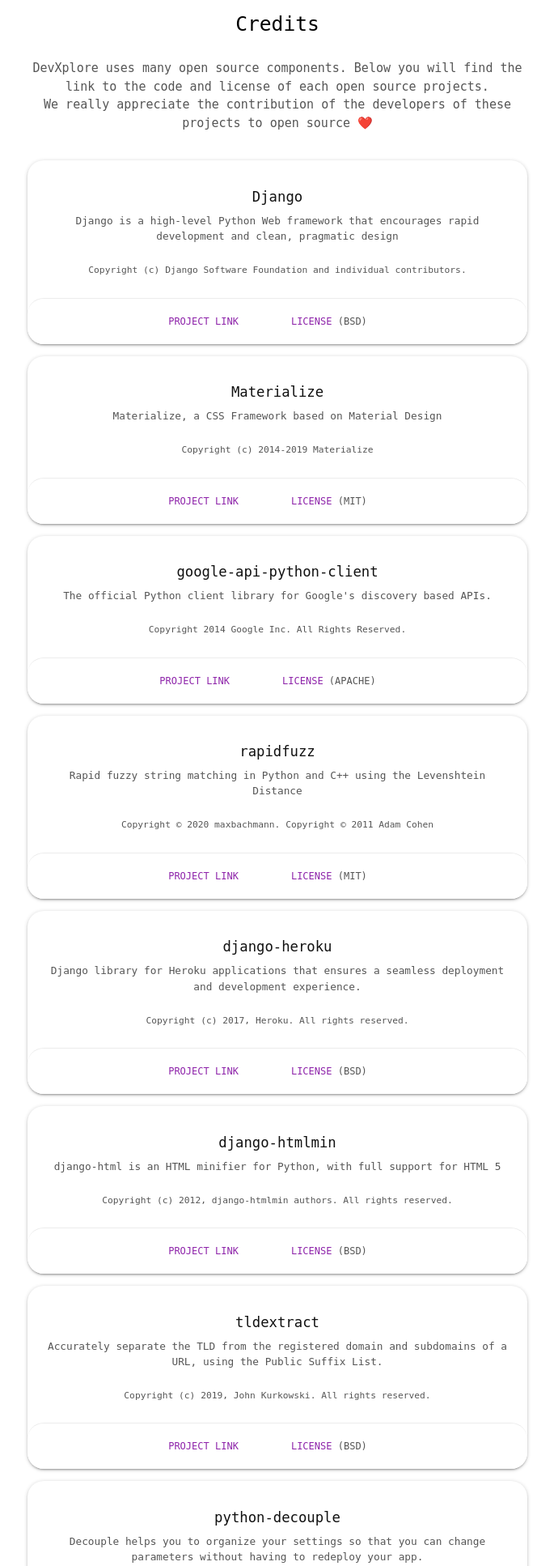
After one commit to suvnshr/developer-search, a Django app: page /credits in a window 1280 px wide. The commit adds this page. Shown: the top 1934 px of the page at 81% size, without its empty margins (297-982 px from the left). Run offline with Django 3.2, Linux system fonts and the light colour scheme.

Commit message:
Added credits page

```diff
--- a/search/templates/search/base.html
+++ b/search/templates/search/base.html
@@ -59,11 +59,15 @@
     </main>
 
   {% comment %} Footer {% endcomment %}
-    <footer class="page-footer background z-depth-1">
+    <footer class="page-footer z-depth-1">
           <div class="container">
             <div class="row">
               <div class="col l6 s12">
-                <h5 class="white-text"> <span class="purple-text text-lighten-3">Dev</span>Xplore</h5>
+                <h5>
+                  <a href="/">
+                    <span class="purple-text text-lighten-3">Dev</span><span class="white-text">Xplore</span>
+                  </a>
+                </h5>
                 <p class="grey-text text-lighten-4">The search engine for developers by a developer. </p>
               </div>
 
@@ -72,13 +76,17 @@
                 <ul>
                   <li><a class="grey-text text-lighten-3" href="https://www.github.com/suvansh-rana/developer-search">About the project</a></li>
                   <li><a class="grey-text text-lighten-3" href="https://www.github.com/suvansh-rana">About me</a></li>
+                  <li><a class="grey-text text-lighten-3" href="{% url 'search:credits' %}">Credits</a></li>
                 </ul>
               </div>
             </div>
           </div>
           <div class="footer-copyright">
             <div class="container">
-              DevXplore © 2020
+
+              <div class="left">
+                Copyright © 2020, Suvansh Rana
+              </div>
 
               <div class="right">
                 <a
@@ -96,7 +104,7 @@
         {% comment %} Materialize Js {% endcomment %}
         <script src="https://cdnjs.cloudflare.com/ajax/libs/materialize/1.0.0/js/materialize.min.js"></script>
         <script type="text/javascript">const overide_preferred_color_scheme={{theme_session_set|safe}},LIGHT_THEME_URL="{{light_theme_url|safe}}",DARK_THEME_URL="{{dark_theme_url|safe}}";</script>
-        <script src="{% static 'index.js' %}"></script>
+        <script src="{% static 'index.min.js' %}"></script>
     {% endblock js %}
 
   </body>
--- /dev/null
+++ b/search/templates/search/credits.html
@@ -0,0 +1,63 @@
+{% extends 'search/base.html' %}
+
+
+
+{% block body %}
+
+<div class="row">
+    <div class="col s12 m6 offset-m2 l6 offset-l3">
+
+        <h5 class='center-align'>Credits</h5>
+        <div class="row"></div>
+        <p class='center-align snippet-color'>
+            DevXplore uses many open source components. Below you will find the link to the code and license of each open source projects.
+            <br>
+            We really appreciate the contribution of the developers of these projects to open source ❤️
+        </p>
+        <div class="row"></div>
+
+        <div>
+            {% for project_name, project_details in projects.items %}
+                    <div class="card credits-card center-align" id="{{project_name}}">
+                        <div class="card-content snippet">
+
+                            <h6 class="credits-title"> {{project_name}} </h6>
+
+                            <p class="search-snippet">
+                                {{project_details.description}}
+
+                                <div class="row"></div>
+
+                                <div>
+                                    <small> {{project_details.copyright}} </small>
+                                </div>
+                            </p>
+
+                        </div>
+
+                        <div class="card-action credits-action">
+                            <a target="_blank" rel="noopener" class="btn-flat credits-button credits-action-link"   href="{{project_details.project_link}}">Project Link</a>
+                            <a target="_blank" rel="noopener" class="btn-flat credits-button credits-action-link" href="{{project_details.license_link}}">
+                                License
+                                <span class="snippet-color">  ({{project_details.license_type}})  </span>
+                            </a>
+                        </div>
+                  </div>
+            {% endfor %}
+
+            <div class="row"></div>
+
+            <div class="center-align">
+                <a class="btn-small theme-button" href="/"> Go back to search </a>
+            </div>
+
+
+        </div>
+
+    </div>
+</div>
+
+
+
+
+{% endblock body %}
--- a/search/urls.py
+++ b/search/urls.py
@@ -1,6 +1,9 @@
 from django.urls import path
 from . import views
 
+app_name = 'search'
+
 urlpatterns = [
-    path("", views.index, name="search_api"),
+    path("", views.index, name="search"),
+    path("credits", views.credits, name="credits"),
 ]
--- a/search/views.py
+++ b/search/views.py
@@ -1,37 +1,112 @@
 from django.http import HttpResponse
 from django.shortcuts import render
-from .helpers import get_current_theme, get_requested_theme, set_new_theme, get_theme_url
-from .helpers import perform_search
+from .helpers import perform_search, manage_theme
 from urllib.parse import urlencode
 
 # Create your views here.
 
 
 def index(request):
+    """ The page where users can search"""
 
     url_params = {}
     query = request.GET.get("q", "")
 
-    current_theme = get_current_theme(request)
-    requested_theme = get_requested_theme(request)
-
-    if requested_theme and requested_theme != current_theme:
-        set_new_theme(request, requested_theme)
-        current_theme = requested_theme
-
     results, limit_reached = perform_search(query)
 
-    light_theme_url = get_theme_url(request, query, "light")
-    dark_theme_url = get_theme_url(request, query, "dark")
 
     return render(request, "search/index.html", {
         "query": query,
         "results": results,
         "limit_reached": limit_reached,
-        "theme": current_theme,
-        "light_theme_url": light_theme_url,
-        "dark_theme_url": dark_theme_url,
+        **manage_theme(request, query)
+    })
 
-        # This varible beacuse even if the user changes its system dark theme settings, user's previous preference for the theme of the site will be given priority
-        "theme_session_set": "true" if request.session.get("theme", None) else "false"
+
+def credits(request):
+    """ Credits to all the open source projects used in DevXplore """
+
+    projects = {
+        'Django': {
+            'description': 'Django is a high-level Python Web framework that encourages rapid development and clean, pragmatic design',
+            'project_link': 'https://github.com/django/django',
+            'license_type': 'BSD',
+            'license_link': 'https://github.com/django/django/blob/master/LICENSE.python',
+            'copyright': 'Copyright (c) Django Software Foundation and individual contributors.',
+        },
+        'Materialize': {
+            'description': 'Materialize, a CSS Framework based on Material Design',
+            'project_link': 'https://github.com/Dogfalo/materialize',
+            'license_type': 'MIT',
+            'license_link': 'https://github.com/Dogfalo/materialize/blob/v1-dev/LICENSE',
+            'copyright': 'Copyright (c) 2014-2019 Materialize',
+        },
+
+        'google-api-python-client': {
+            'description': "The official Python client library for Google's discovery based APIs.",
+            'project_link': 'https://github.com/googleapis/google-api-python-client',
+            'license_type': 'Apache',
+            'license_link': 'https://github.com/googleapis/google-api-python-client/blob/master/LICENSE',
+            'copyright': ' Copyright 2014 Google Inc. All Rights Reserved.',
+        },
+
+        'rapidfuzz': {
+            'description': 'Rapid fuzzy string matching in Python and C++ using the Levenshtein Distance',
+            'project_link': 'https://github.com/maxbachmann/rapidfuzz',
+            'license_type': 'MIT',
+            'license_link': 'https://github.com/maxbachmann/rapidfuzz/blob/master/LICENSE',
+            'copyright': 'Copyright © 2020 maxbachmann. Copyright © 2011 Adam Cohen',
+        },
+
+        'django-heroku': {
+            'description': 'Django library for Heroku applications that ensures a seamless deployment and development experience.',
+            'project_link': 'https://github.com/heroku/django-heroku',
+            'license_type': 'BSD',
+            'license_link': 'https://github.com/heroku/django-heroku/blob/master/LICENSE',
+            'copyright': 'Copyright (c) 2017, Heroku. All rights reserved.',
+        },
+        'django-htmlmin': {
+            'description': 'django-html is an HTML minifier for Python, with full support for HTML 5',
+            'project_link': 'https://github.com/cobrateam/django-htmlmin',
+            'license_type': 'BSD',
+            'license_link': 'https://github.com/cobrateam/django-htmlmin/blob/master/LICENSE',
+            'copyright': 'Copyright (c) 2012, django-htmlmin authors. All rights reserved.',
+        },
+
+        'django-htmlmin': {
+            'description': 'django-html is an HTML minifier for Python, with full support for HTML 5',
+            'project_link': 'https://github.com/cobrateam/django-htmlmin',
+            'license_type': 'BSD',
+            'license_link': 'https://github.com/cobrateam/django-htmlmin/blob/master/LICENSE',
+            'copyright': 'Copyright (c) 2012, django-htmlmin authors. All rights reserved.',
+        },
+
+         'tldextract': {
+            'description': 'Accurately separate the TLD from the registered domain and subdomains of a URL, using the Public Suffix List.',
+            'project_link': 'https://github.com/john-kurkowski/tldextract',
+            'license_type': 'BSD',
+            'license_link': 'https://github.com/john-kurkowski/tldextract/blob/master/LICENSE',
+            'copyright': 'Copyright (c) 2019, John Kurkowski. All rights reserved.',
+        },
+
+         'python-decouple': {
+            'description': 'Decouple helps you to organize your settings so that you can change parameters without having to redeploy your app.',
+            'project_link': 'https://github.com/henriquebastos/python-decouple/',
+            'license_type': 'MIT',
+            'license_link': 'https://github.com/henriquebastos/python-decouple/blob/master/LICENSE',
+            'copyright': 'Copyright (c) 2013 Henrique Bastos',
+        },
+
+        'gunicorn': {
+            'description': "gunicorn 'Green Unicorn' is a WSGI HTTP Server for UNIX, fast clients and sleepy applications",
+            'project_link': 'https://github.com/benoitc/gunicorn',
+            'license_type': 'MIT',
+            'license_link': 'https://github.com/benoitc/gunicorn/blob/master/LICENSE',
+            'copyright': '2009-2018 (c) Benoît Chesneau. 2009-2015 (c) Paul J. Davis ',
+        },
+    }
+
+    return render(request, "search/credits.html", {
+        'projects': projects,
+        **manage_theme(request, ""),
     })
--- a/static/dark-variables.css
+++ b/static/dark-variables.css
@@ -4,11 +4,13 @@
     --accent-color-transparent: #1e88e520;
     --borderRadius: 20px;
     --youtube: red;
+    --page-color: #eee;
     --page-background: #222;
     --object-background: #333;
     --footer-background: #333;
+    --button-text-color: #222;
     --icon-color: #eee;
     --search-text-color: #eee;
     --object-background-transparent: #eeeeee50;
-    --search-snippet-color: #ccc;
+    --snippet-color: #ccc;
 }
--- a/static/dark-variables.min.css
+++ b/static/dark-variables.min.css
@@ -1 +1 @@
-@charset "utf-8"; :root{--accent-color:#ce93d8;--accent-color-transparent:#1e88e520;--borderRadius:20px;--youtube:red;--page-background:#222;--object-background:#333;--footer-background:#333;--icon-color:#eee;--search-text-color:#eee;--object-background-transparent:#eee50;--search-snippet-color:#ccc}
+@charset "utf-8"; :root{--accent-color:#ce93d8;--accent-color-transparent:#1e88e520;--borderRadius:20px;--youtube:red;--page-color:#eee;--page-background:#222;--object-background:#333;--footer-background:#333;--button-text-color:#222;--icon-color:#eee;--search-text-color:#eee;--object-background-transparent:#eee50;--snippet-color:#ccc}
--- a/static/index.min.js
+++ b/static/index.min.js
@@ -1 +1 @@
-const tabs=document.querySelector(".tabs");M.Tabs.init(tabs,{});document.addEventListener("DOMContentLoaded",function(){const searchField=document.querySelector("#search-field");const footer=document.querySelector("footer");const themeToggle=document.querySelector("#theme-toggle");const pageStyle=window.getComputedStyle(document.body);if(pageStyle['backgroundColor']==="rgb(34, 34, 34)"){themeToggle.textContent="🌞 Day Mode";themeToggle.href=LIGHT_THEME_URL;}else{themeToggle.textContent="🌙 Night Mode";themeToggle.href=DARK_THEME_URL;};if(screen.width<600){searchField.addEventListener("focus",function(){footer.style.opacity=0;});searchField.addEventListener("blur",function(){footer.style.opacity=1;})}});
+const tabs=document.querySelector(".tabs");M.Tabs.init(tabs,{});function prepareForLightTheme(themeToggle){themeToggle.textContent="🌞 Day Mode";themeToggle.href=LIGHT_THEME_URL;};function prepareForDarkTheme(themeToggle){themeToggle.textContent="🌙 Night Mode";themeToggle.href=DARK_THEME_URL;};function prepareForNextTheme(themeToggle){const pageStyle=window.getComputedStyle(document.body);if(pageStyle['backgroundColor']==="rgb(34, 34, 34)"){prepareForLightTheme(themeToggle);}else{prepareForDarkTheme(themeToggle);}};document.addEventListener("DOMContentLoaded",function(){const searchField=document.querySelector("#search-field");const footer=document.querySelector("footer");const themeToggle=document.querySelector("#theme-toggle");const darkModeMediaQuery=window.matchMedia('(prefers-color-scheme: dark)');prepareForNextTheme(themeToggle);darkModeMediaQuery.addListener((e)=>{if(!overide_preferred_color_scheme){const darkModeOn=e.matches;darkModeOn?prepareForLightTheme(themeToggle):prepareForDarkTheme(themeToggle);console.log(`Dark mode is ${darkModeOn?'🌒 on':'☀️ off'}.`);}});if(screen.width<600){searchField.addEventListener("focus",function(){footer.style.opacity=0;});searchField.addEventListener("blur",function(){footer.style.opacity=1;})}});
--- a/static/light-variables.css
+++ b/static/light-variables.css
@@ -3,10 +3,12 @@
     --accent-color: #8e24aa;
     --accent-color-transparent: #1e88e520;
     --borderRadius: 20px;
+    --page-color: #000;
     --object-background: #fff;
     --page-background: #fff;
     --footer-background: #8e24aa;
+    --button-text-color: #fff;
     --icon-color: #111;
     --search-text-color: #111;
-    --search-snippet-color: #555;
+    --snippet-color: #555;
 }
--- a/static/light-variables.min.css
+++ b/static/light-variables.min.css
@@ -1 +1 @@
-@charset "utf-8"; :root{--accent-color:#8e24aa;--accent-color-transparent:#1e88e520;--borderRadius:20px;--object-background:#fff;--page-background:#fff;--footer-background:#8e24aa;--icon-color:#111;--search-text-color:#111;--search-snippet-color:#555}
+@charset "utf-8"; :root{--accent-color:#8e24aa;--accent-color-transparent:#1e88e520;--borderRadius:20px;--page-color:#000;--object-background:#fff;--page-background:#fff;--footer-background:#8e24aa;--button-text-color:#fff;--icon-color:#111;--search-text-color:#111;--snippet-color:#555}
```
Also changed, not shown: search/helpers.py (+25 -4 lines), static/index.css (+31 -5 lines), static/index.min.css (+1 -1 lines), search/templates/search/index.html (line endings or trailing spaces).
